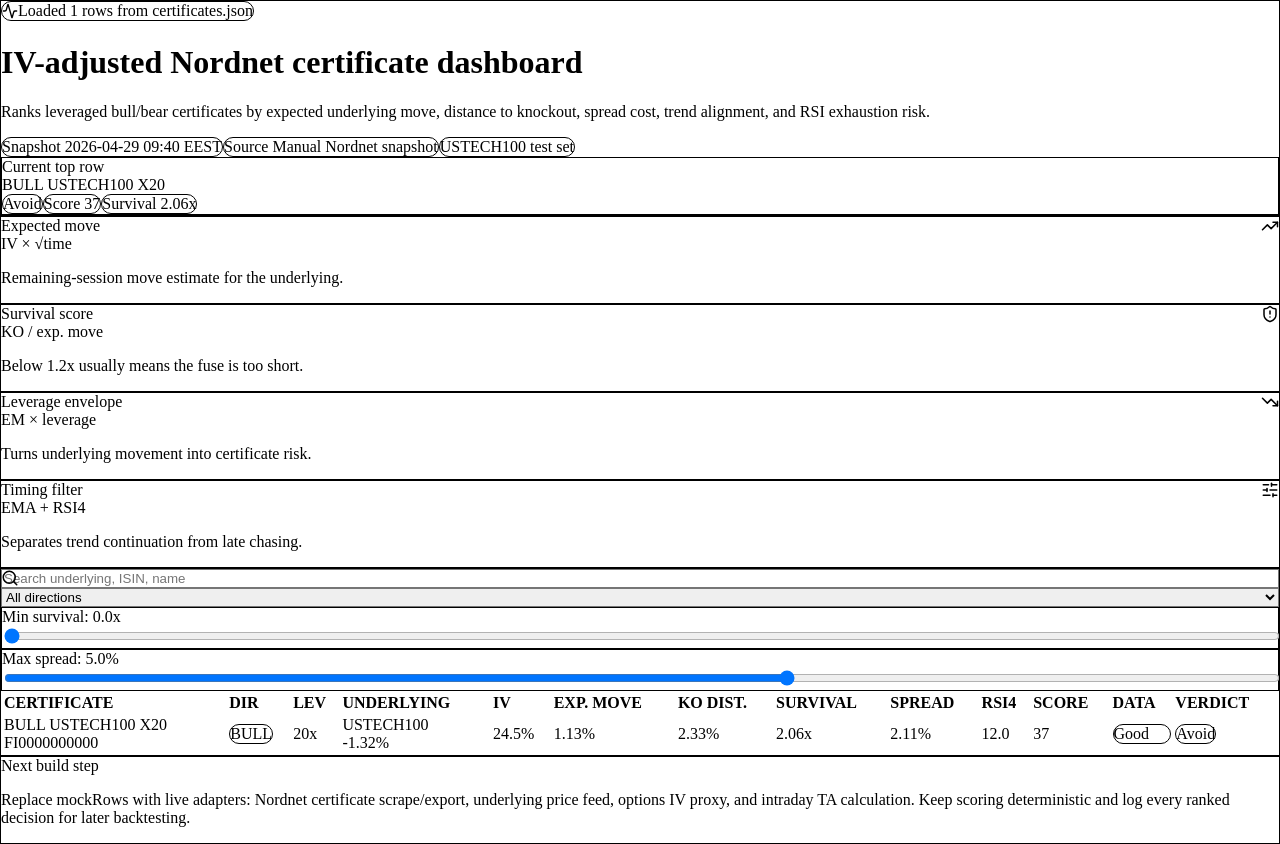
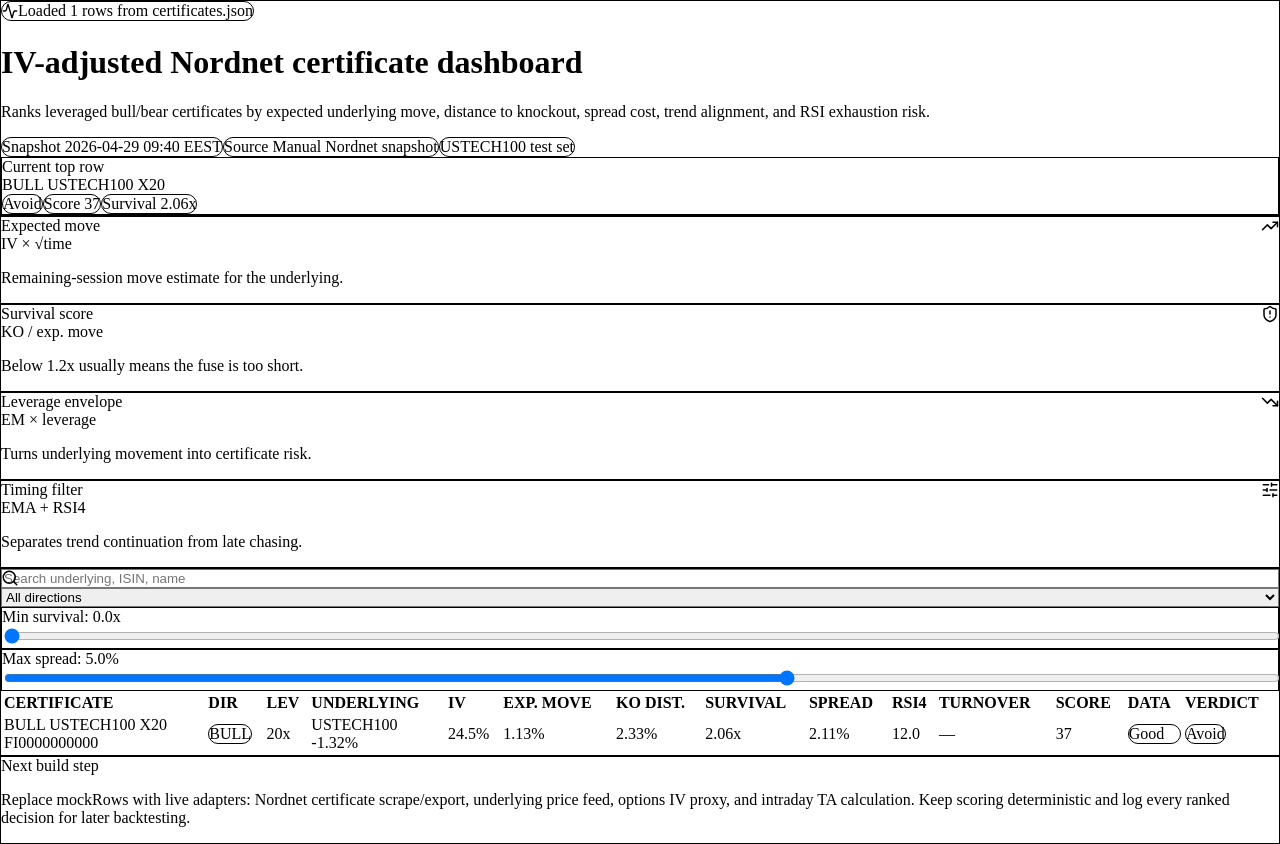
Before and after one commit to J2PIn/certificate-scanner, a React (Vite) app: page / in a window 1280 px wide. Built offline with nearby package versions, Linux system fonts and the light colour scheme.

Commit message:
Update App.jsx

```diff
--- a/src/App.jsx
+++ b/src/App.jsx
@@ -202,6 +202,8 @@
     ma50: Number(row.ma50),
     ma200: Number(row.ma200),
     vwap: Number(row.vwap),
+    nordnetTurnover: row.nordnetTurnover === undefined || row.nordnetTurnover === null || row.nordnetTurnover === "" ? undefined : Number(row.nordnetTurnover),
+    koEstimated: Boolean(row.koEstimated),
   };
 }
 
@@ -251,6 +253,7 @@
   if (spread > 2.5) warnings.push("wide spread");
   if (clean.ivAnnualPct < 5 || clean.ivAnnualPct > 80) warnings.push("check IV input");
   if (clean.hoursLeft > 12) warnings.push("hoursLeft seems high for intraday scan");
+  if (clean.koEstimated) warnings.push("KO estimated from leverage");
 
   return {
     em,
@@ -443,6 +446,7 @@
                   <th className="px-3 py-2">Survival</th>
                   <th className="px-3 py-2">Spread</th>
                   <th className="px-3 py-2">RSI4</th>
+                  <th className="px-3 py-2">Turnover</th>
                   <th className="px-3 py-2">Score</th>
                   <th className="px-3 py-2">Data</th>
                   <th className="px-3 py-2">Verdict</th>
@@ -467,6 +471,7 @@
                     <td className="px-3 py-4">{row.metrics.survival.toFixed(2)}x</td>
                     <td className="px-3 py-4">{row.metrics.spread.toFixed(2)}%</td>
                     <td className="px-3 py-4">{row.rsi4.toFixed(1)}</td>
+                    <td className="px-3 py-4">{row.nordnetTurnover === undefined ? "—" : Number(row.nordnetTurnover).toLocaleString()}</td>
                     <td className="px-3 py-4 font-semibold">{row.metrics.score.toFixed(0)}</td>
                     <td className="px-3 py-4">
                       <div className="flex flex-col gap-1">
```
